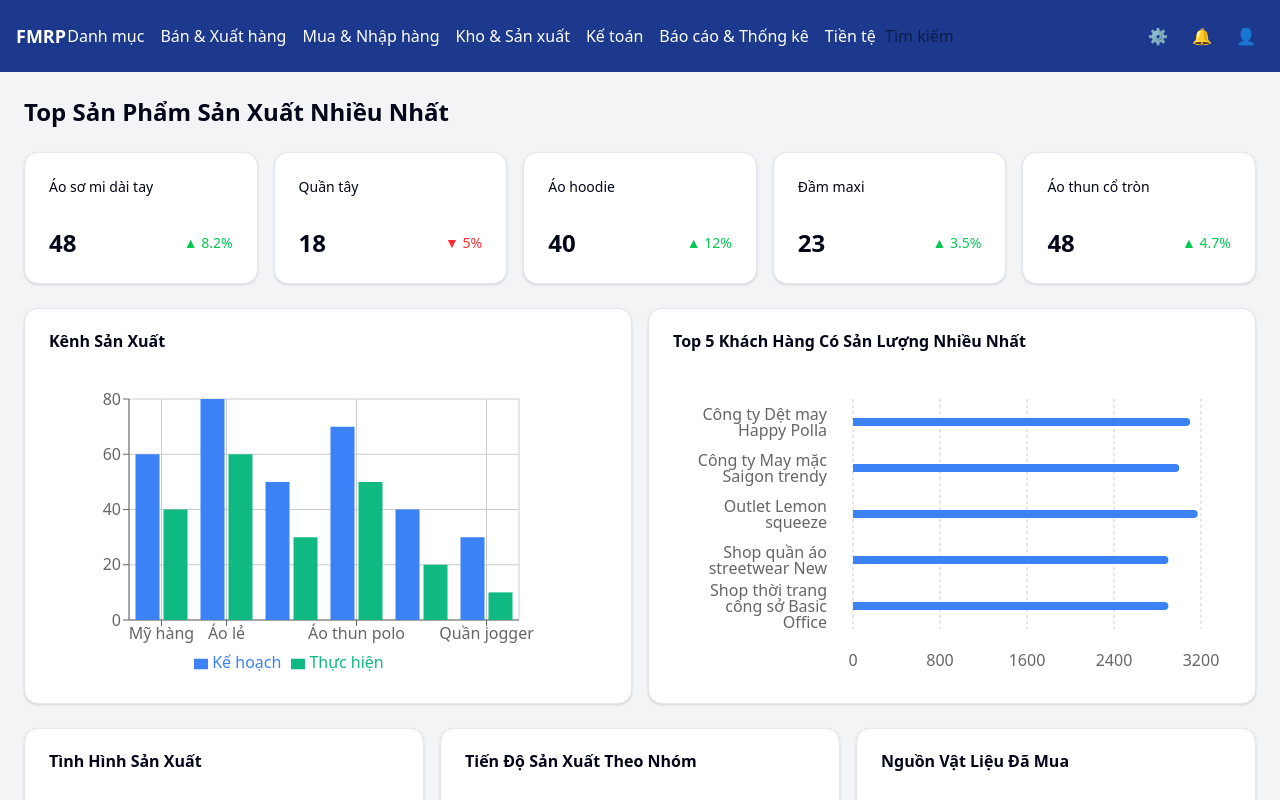
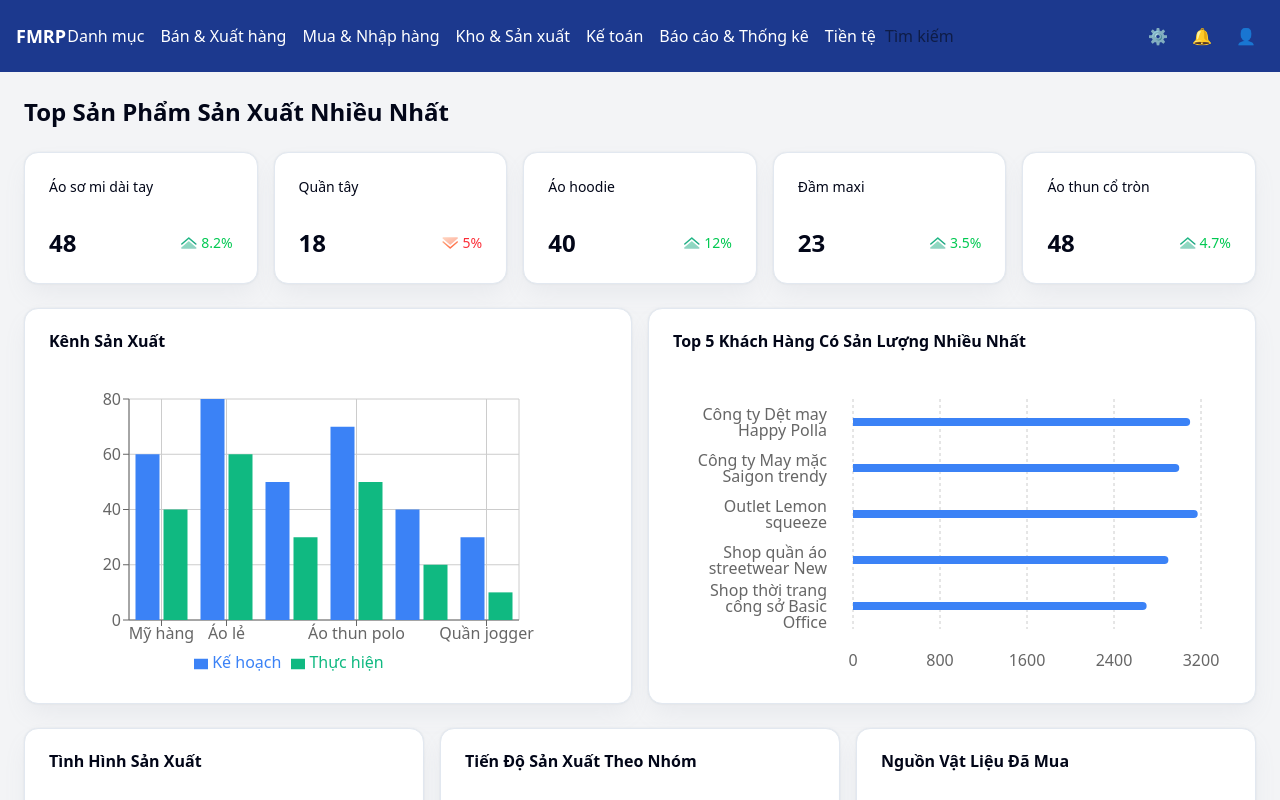
Before and after one commit to haotruong257/dashboard_interview, a Next.js app: page / in a window 1280 px wide. Shown: the top 800 px of the page. Built offline with nearby package versions, Linux system fonts and the light colour scheme.

Commit message:
second update

```diff
--- a/src/components/DashboardCard.tsx
+++ b/src/components/DashboardCard.tsx
@@ -1,5 +1,7 @@
 // components/DashboardCard.tsx
 import { Card, CardContent, CardHeader, CardTitle } from "@/components/ui/card";
+import ArrowDownIcon from "./icons/ArrowDown";
+import ArrowUpIcon from "./icons/ArrowUp";
 
 interface DashboardCardProps {
   title: string;
@@ -26,7 +28,7 @@ export const DashboardCard: React.FC<DashboardCardProps> = ({
             trend === "up" ? "text-green-500" : "text-red-500"
           } flex items-center`}
         >
-          {trend === "up" ? "▲" : "▼"} {percentage}
+          {trend === "down" ? <ArrowDownIcon /> : <ArrowUpIcon />} {percentage}
         </div>
       </CardContent>
     </Card>
--- a/src/components/HorizontalBarChart.tsx
+++ b/src/components/HorizontalBarChart.tsx
@@ -15,7 +15,7 @@ const data = [
   { name: "Công ty May mặc Saigon trendy", value: 3000 },
   { name: "Outlet Lemon squeeze", value: 3170 },
   { name: "Shop quần áo streetwear New", value: 2900 },
-  { name: "Shop thời trang công sở Basic Office", value: 2900 },
+  { name: "Shop thời trang công sở Basic Office", value: 2700 },
 ];
 
 export default function HorizontalBarChart() {
@@ -29,7 +29,6 @@ export default function HorizontalBarChart() {
         layout="vertical"
         barSize={8}
         outerRadius={10}
-        barGap={500}
         margin={{ top: 20, right: 30, left: 30, bottom: 20 }}
       >
         <CartesianGrid strokeDasharray="3 3" horizontal={false} />
@@ -55,6 +54,7 @@ export default function HorizontalBarChart() {
         />
         <Tooltip
           content={<CustomTooltip />}
+          position={{ x: 20, y: 0 }} // Adjust dynamically if needed
           cursor={{ fill: "transparent" }} // Remove hover effect
         />
         <Bar
@@ -68,7 +68,7 @@ export default function HorizontalBarChart() {
   );
 }
 
-const CustomTooltip = ({ active, payload }: any) => {
+const CustomTooltip = ({ active, payload, coordinate }: any) => {
   if (active && payload && payload.length) {
     return (
       <div
@@ -81,6 +81,7 @@ const CustomTooltip = ({ active, payload }: any) => {
           fontFamily: "Inter",
           fontSize: "14px",
           border: "none",
+          transform: `translate(${coordinate.x}px, ${coordinate.y - 15}px)`, // Adjust Y-axis for baseline
         }}
       >
         {/* Tooltip Content */}
@@ -91,10 +92,11 @@ const CustomTooltip = ({ active, payload }: any) => {
           style={{
             position: "absolute",
             top: "50%",
-            left: "-5px",
+            left: "-8px",
+            zIndex: 2,
             transform: "translateY(-50%)",
           }}
-          width="6"
+          width="12"
           height="12"
           viewBox="0 0 6 12"
           fill="none"
--- /dev/null
+++ b/src/components/icons/ArrowDown.tsx
@@ -0,0 +1,49 @@
+import React from "react";
+
+const ArrowDownIcon: React.FC = () => (
+  <svg
+    width="25"
+    height="24"
+    viewBox="0 0 25 24"
+    fill="none"
+    xmlns="http://www.w3.org/2000/svg"
+  >
+    <path
+      opacity="0.5"
+      d="M5.20002 6.25C5.04666 6.24989 4.89694 6.29679 4.77106 6.38439C4.64518 6.47199 4.54918 6.59608 4.496 6.73993C4.44282 6.88378 4.43501 7.04047 4.47364 7.18889C4.51227 7.33731 4.59546 7.47033 4.71202 7.57L11.712 13.57C11.992 13.81 12.407 13.81 12.688 13.57L19.688 7.57C19.8046 7.47033 19.8878 7.33731 19.9264 7.18889C19.965 7.04047 19.9572 6.88378 19.904 6.73993C19.8509 6.59608 19.7549 6.47199 19.629 6.38439C19.5031 6.29679 19.3534 6.24989 19.2 6.25H5.20002Z"
+      fill="url(#paint0_linear_3599_901)"
+    />
+    <path
+      fillRule="evenodd"
+      clipRule="evenodd"
+      d="M4.63001 10.512C4.69414 10.4372 4.77238 10.3757 4.86027 10.3312C4.94816 10.2866 5.04397 10.2598 5.14222 10.2522C5.24048 10.2447 5.33925 10.2566 5.4329 10.2873C5.52655 10.318 5.61324 10.3668 5.68801 10.431L12.2 16.012L18.712 10.431C18.7867 10.3661 18.8735 10.3167 18.9673 10.2855C19.0612 10.2543 19.1603 10.242 19.259 10.2492C19.3576 10.2565 19.4539 10.2832 19.5421 10.3278C19.6304 10.3724 19.709 10.4341 19.7734 10.5092C19.8377 10.5843 19.8866 10.6714 19.9172 10.7655C19.9477 10.8596 19.9594 10.9588 19.9514 11.0574C19.9435 11.156 19.9161 11.252 19.8709 11.34C19.8257 11.428 19.7636 11.5061 19.688 11.57L12.688 17.57C12.5521 17.6865 12.379 17.7505 12.2 17.7505C12.021 17.7505 11.8479 17.6865 11.712 17.57L4.71201 11.57C4.63719 11.5059 4.57573 11.4276 4.53116 11.3397C4.4866 11.2518 4.45978 11.156 4.45226 11.0578C4.44474 10.9595 4.45665 10.8607 4.48732 10.7671C4.51799 10.6735 4.56682 10.5868 4.63101 10.512H4.63001Z"
+      fill="url(#paint1_linear_3599_901)"
+    />
+    <defs>
+      <linearGradient
+        id="paint0_linear_3599_901"
+        x1="4.44946"
+        y1="6.25"
+        x2="10.3303"
+        y2="18.4046"
+        gradientUnits="userSpaceOnUse"
+      >
+        <stop stopColor="#FFAC82" />
+        <stop offset="1" stopColor="#FF5630" />
+      </linearGradient>
+      <linearGradient
+        id="paint1_linear_3599_901"
+        x1="4.45007"
+        y1="10.2472"
+        x2="10.3345"
+        y2="22.4059"
+        gradientUnits="userSpaceOnUse"
+      >
+        <stop stopColor="#FFAC82" />
+        <stop offset="1" stopColor="#FF5630" />
+      </linearGradient>
+    </defs>
+  </svg>
+);
+
+export default ArrowDownIcon;
--- /dev/null
+++ b/src/components/icons/ArrowUp.tsx
@@ -0,0 +1,49 @@
+import React from "react";
+
+const ArrowUpIcon: React.FC = () => (
+  <svg
+    width="25"
+    height="24"
+    viewBox="0 0 25 24"
+    fill="none"
+    xmlns="http://www.w3.org/2000/svg"
+  >
+    <path
+      opacity="0.5"
+      d="M5.8 17.75C5.64663 17.7501 5.49692 17.7032 5.37104 17.6156C5.24515 17.528 5.14915 17.4039 5.09597 17.2601C5.04279 17.1162 5.03499 16.9595 5.07362 16.8111C5.11224 16.6627 5.19544 16.5297 5.312 16.43L12.312 10.43C12.4479 10.3135 12.621 10.2495 12.8 10.2495C12.979 10.2495 13.1521 10.3135 13.288 10.43L20.288 16.43C20.4046 16.5297 20.4878 16.6627 20.5264 16.8111C20.565 16.9595 20.5572 17.1162 20.504 17.2601C20.4508 17.4039 20.3548 17.528 20.229 17.6156C20.1031 17.7032 19.9534 17.7501 19.8 17.75H5.8Z"
+      fill="url(#paint0_linear_3599_889)"
+    />
+    <path
+      fillRule="evenodd"
+      clipRule="evenodd"
+      d="M5.2301 13.488C5.29423 13.5628 5.37247 13.6243 5.46036 13.6688C5.54825 13.7134 5.64406 13.7402 5.74232 13.7477C5.84057 13.7553 5.93935 13.7434 6.033 13.7127C6.12664 13.682 6.21333 13.6332 6.2881 13.569L12.8001 7.988L19.3121 13.569C19.3863 13.6369 19.4733 13.6892 19.5681 13.7228C19.6628 13.7564 19.7634 13.7706 19.8638 13.7645C19.9641 13.7585 20.0622 13.7323 20.1523 13.6876C20.2423 13.6428 20.3225 13.5805 20.3879 13.5041C20.4534 13.4278 20.5028 13.3391 20.5333 13.2433C20.5638 13.1475 20.5747 13.0465 20.5654 12.9464C20.5561 12.8463 20.5267 12.7491 20.4791 12.6605C20.4315 12.572 20.3665 12.4939 20.2881 12.431L13.2881 6.431C13.1522 6.31453 12.9791 6.25052 12.8001 6.25052C12.6211 6.25052 12.448 6.31453 12.3121 6.431L5.3121 12.431C5.16129 12.5605 5.06804 12.7445 5.05285 12.9427C5.03767 13.1409 5.10178 13.337 5.2311 13.488H5.2301Z"
+      fill="url(#paint1_linear_3599_889)"
+    />
+    <defs>
+      <linearGradient
+        id="paint0_linear_3599_889"
+        x1="7.51518"
+        y1="6.92609"
+        x2="10.7186"
+        y2="25.2372"
+        gradientUnits="userSpaceOnUse"
+      >
+        <stop stopColor="#1FC583" />
+        <stop offset="1" stopColor="#1F9285" />
+      </linearGradient>
+      <linearGradient
+        id="paint1_linear_3599_889"
+        x1="7.51908"
+        y1="2.92049"
+        x2="10.7316"
+        y2="21.2669"
+        gradientUnits="userSpaceOnUse"
+      >
+        <stop stopColor="#1FC583" />
+        <stop offset="1" stopColor="#1F9285" />
+      </linearGradient>
+    </defs>
+  </svg>
+);
+
+export default ArrowUpIcon;
--- a/src/components/ui/card.tsx
+++ b/src/components/ui/card.tsx
@@ -6,8 +6,12 @@ function Card({ className, ...props }: React.ComponentProps<"div">) {
   return (
     <div
       data-slot="card"
+      style={{
+        boxShadow:
+          "0px 0px 2px rgba(145, 158, 171, 0.2), 0px 12px 24px -4px rgba(145, 158, 171, 0.12)",
+      }}
       className={cn(
-        "bg-card text-card-foreground flex flex-col gap-6 rounded-xl border py-6 shadow-sm",
+        "bg-card text-card-foreground flex flex-col gap-6 rounded-xl border py-6",
         className
       )}
       {...props}
```
